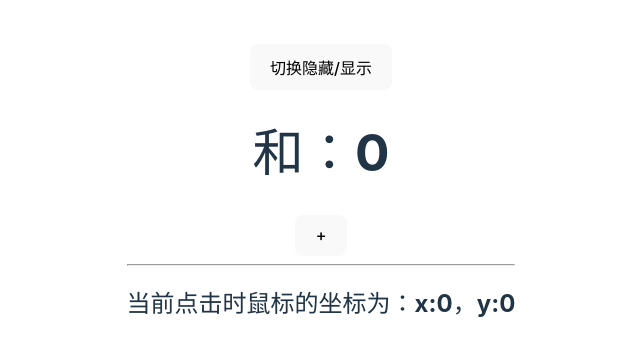
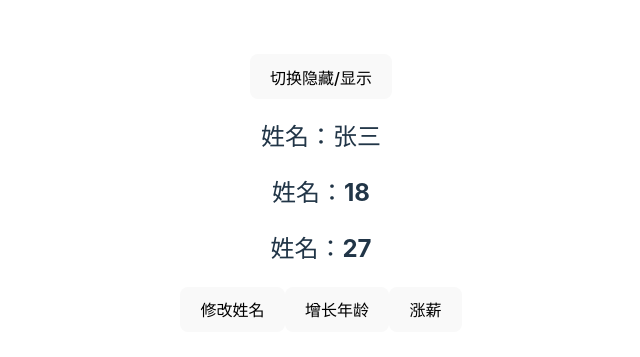
Before and after one commit to zaqq147258369/Vite-test, a Vue app in the folder vite-project/: page / in a window 1280 px wide. Shown: the part 207-564 px from the top of the page, without its empty margins (319-959 px from the left). Built offline with nearby package versions, Linux system fonts and the light colour scheme.

Commit message:
shallow，p160

```diff
--- a/vite-project/src/App.vue
+++ b/vite-project/src/App.vue
@@ -2,6 +2,7 @@
 import Demo from './component/Demo.vue'
 import Demo2 from './component/Demo2.vue'
 import Demo3 from './component/Demo3.vue';
+import Demo4 from './component/Demo4.vue';
 import{ref} from 'vue'
 let isShowDemo3 = ref(true)
 </script>
@@ -11,6 +12,7 @@ let isShowDemo3 = ref(true)
     <Demo v-if="false"></Demo>
     <Demo2 v-if="false"></Demo2>
     <button @click="isShowDemo3 = !isShowDemo3">切换隐藏/显示</button>
-    <Demo3 v-if="isShowDemo3"></Demo3>
+    <Demo3 v-if="false"></Demo3>
+    <Demo4 v-if="isShowDemo3"></Demo4>
   </div>
 </template>
--- /dev/null
+++ b/vite-project/src/component/Demo4.vue
@@ -0,0 +1,32 @@
+<script setup>
+import {reactive,toRefs,shallowReactive,shallowRef,shallowReadonly,readonly} from 'vue'
+let person = reactive({
+    name:'张三',
+    age:18,
+    job:{
+        j1:{
+            salary:27
+        }
+    }
+})
+let person2 = shallowReactive({})
+let x = shallowRef(0);
+
+// person = readonly(person) //只读数据，深层次限制为只读
+
+person = shallowReadonly(person) //只限制浅层次的数据（person的第一级）。job对象就不会限制为只读。
+
+
+</script>
+
+<template>
+  <div>
+    <h2>姓名：{{person.name}}</h2>
+    <h2>姓名：{{person.age}}</h2>
+    <h2>姓名：{{person.job.j1.salary}}</h2>
+    <button @click="person.name+='~'">修改姓名</button>
+    <button @click="person.age++">增长年龄</button>
+    <button @click="person.job.j1.salary++">涨薪</button>
+  </div>
+
+</template>
```
